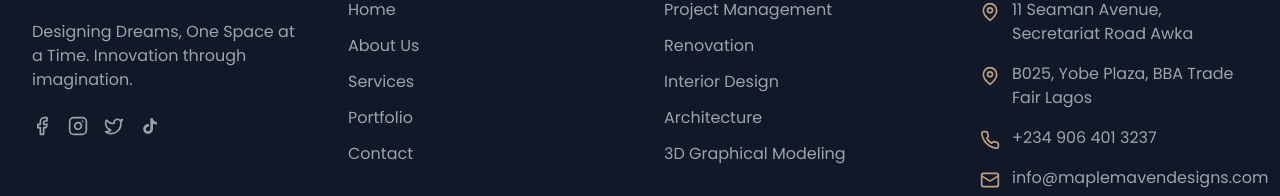
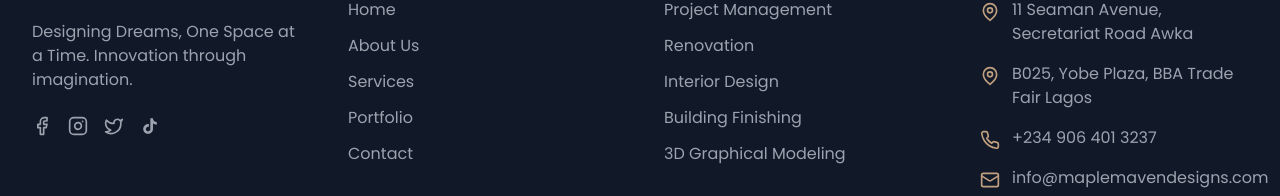
Before and after one commit to BeamX-Solutions/maple_maven_designs, a React (Vite) app: page /contact in a window 1280 px wide. Shown: the part 2414-2610 px from the top of the page. Built offline with nearby package versions, Linux system fonts and the light colour scheme.

Commit message:
Made the minor changes to the footer

```diff
--- a/src/components/Footer.tsx
+++ b/src/components/Footer.tsx
@@ -94,7 +94,7 @@ const Footer: React.FC = () => {
                 <Link to="/services#interior-design" className="text-gray-400 hover:text-gold transition-colors">Interior Design</Link>
               </li>
               <li>
-                <Link to="/services#architecture" className="text-gray-400 hover:text-gold transition-colors">Architecture</Link>
+                <Link to="/services#architecture" className="text-gray-400 hover:text-gold transition-colors">Building Finishing</Link>
               </li>
               <li>
                 <Link to="/services#3d-modeling" className="text-gray-400 hover:text-gold transition-colors">3D Graphical Modeling</Link>
```
Also changed, not shown: public/new-logo-3.jpg (deleted).
